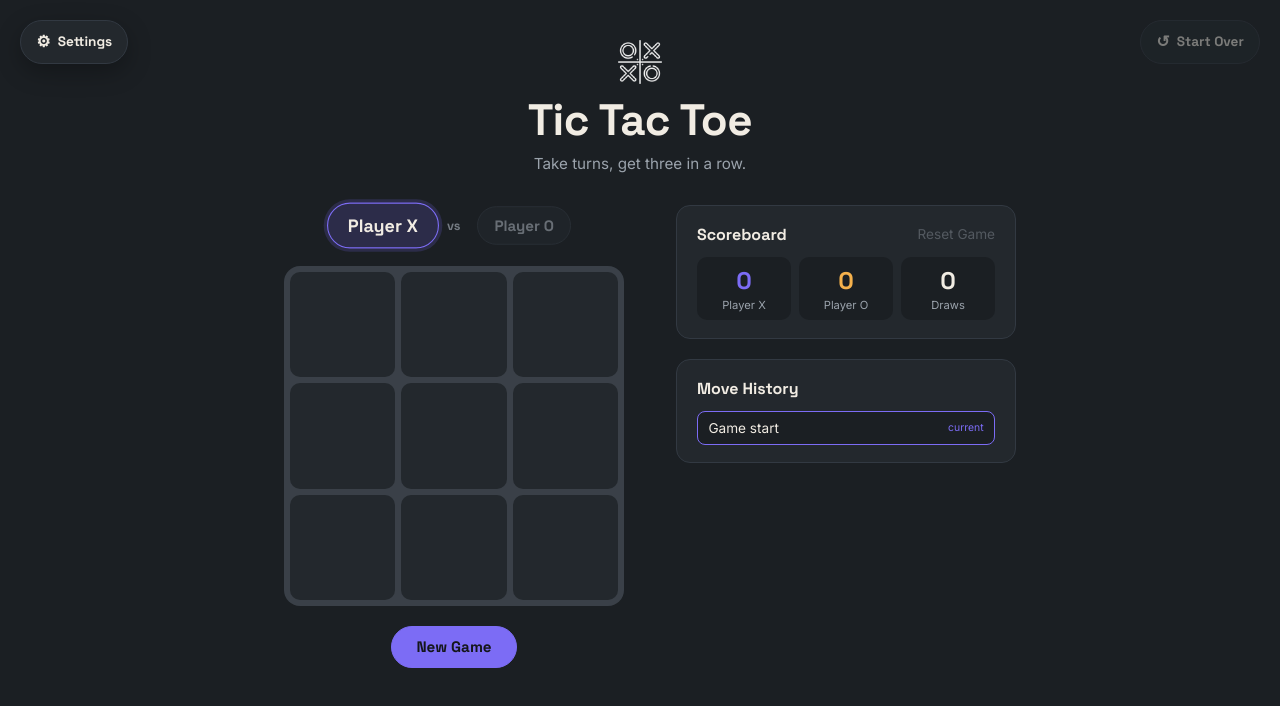
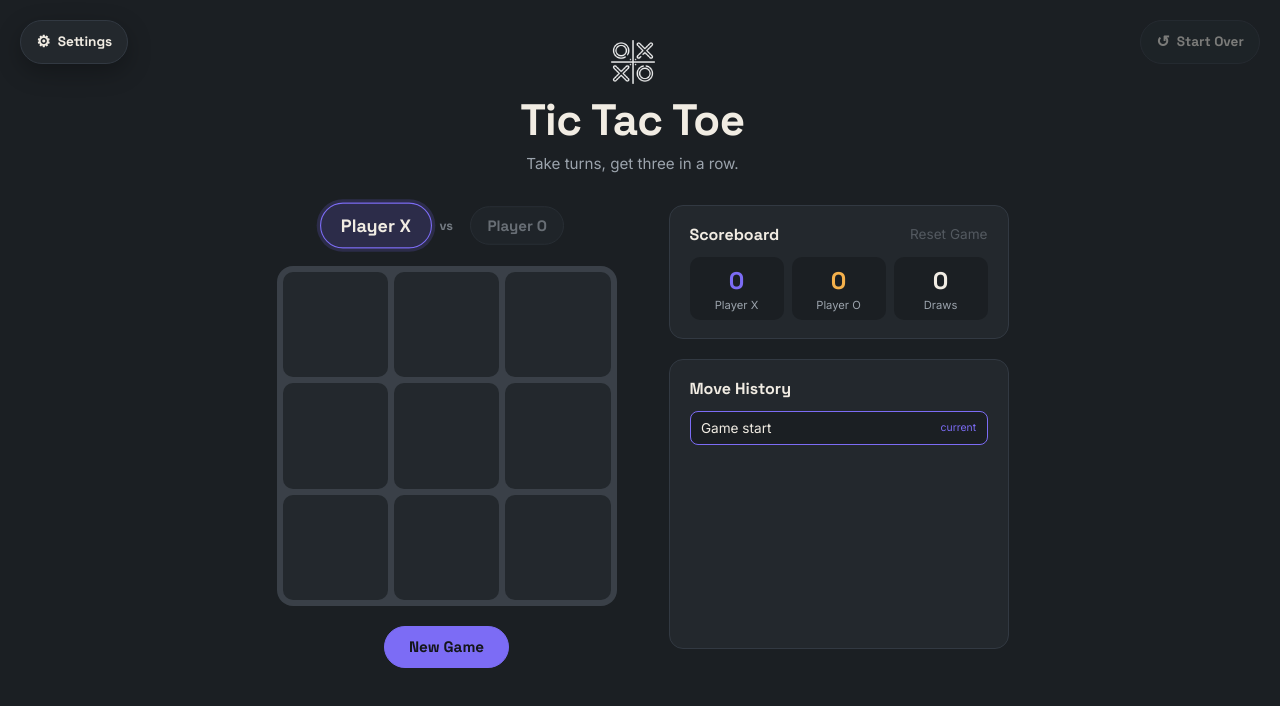
Before and after one commit to KMukendi10/KazadiTicTacToe, a React (Vite) app: page / in a window 1280 px wide. Shown: the top 706 px of the page. Built offline with nearby package versions, Linux system fonts and the light colour scheme.

Commit message:
Pin move history list to a fixed height instead of growing with moves

```diff
--- a/src/App.css
+++ b/src/App.css
@@ -554,7 +554,7 @@
   display: flex;
   flex-direction: column;
   gap: 0.35rem;
-  max-height: 220px;
+  height: 220px;
   overflow-y: auto;
 }
 
--- a/src/index.css
+++ b/src/index.css
@@ -42,6 +42,10 @@
   box-sizing: border-box;
 }
 
+html {
+  scrollbar-gutter: stable;
+}
+
 html, body {
   margin: 0;
   padding: 0;
```
